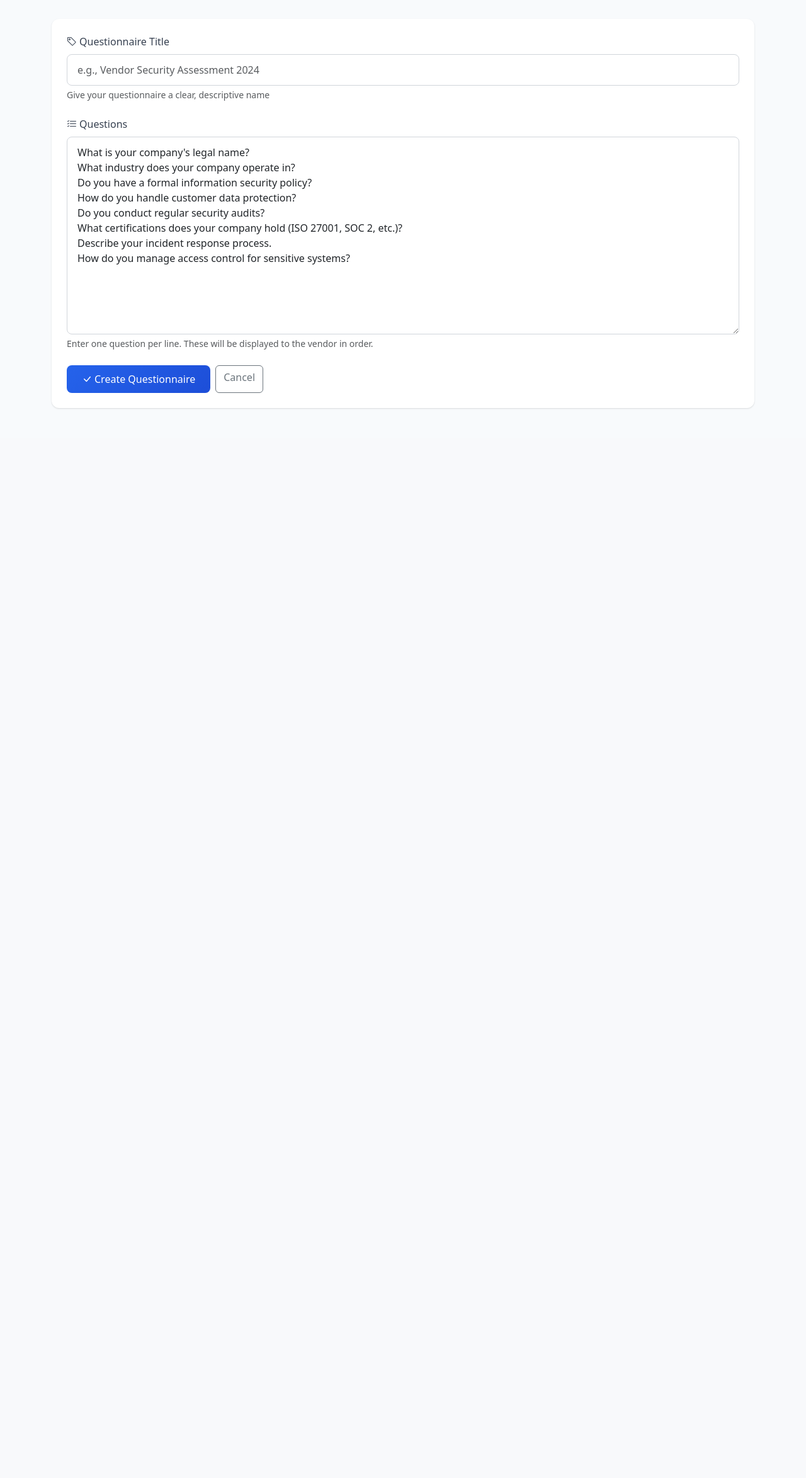
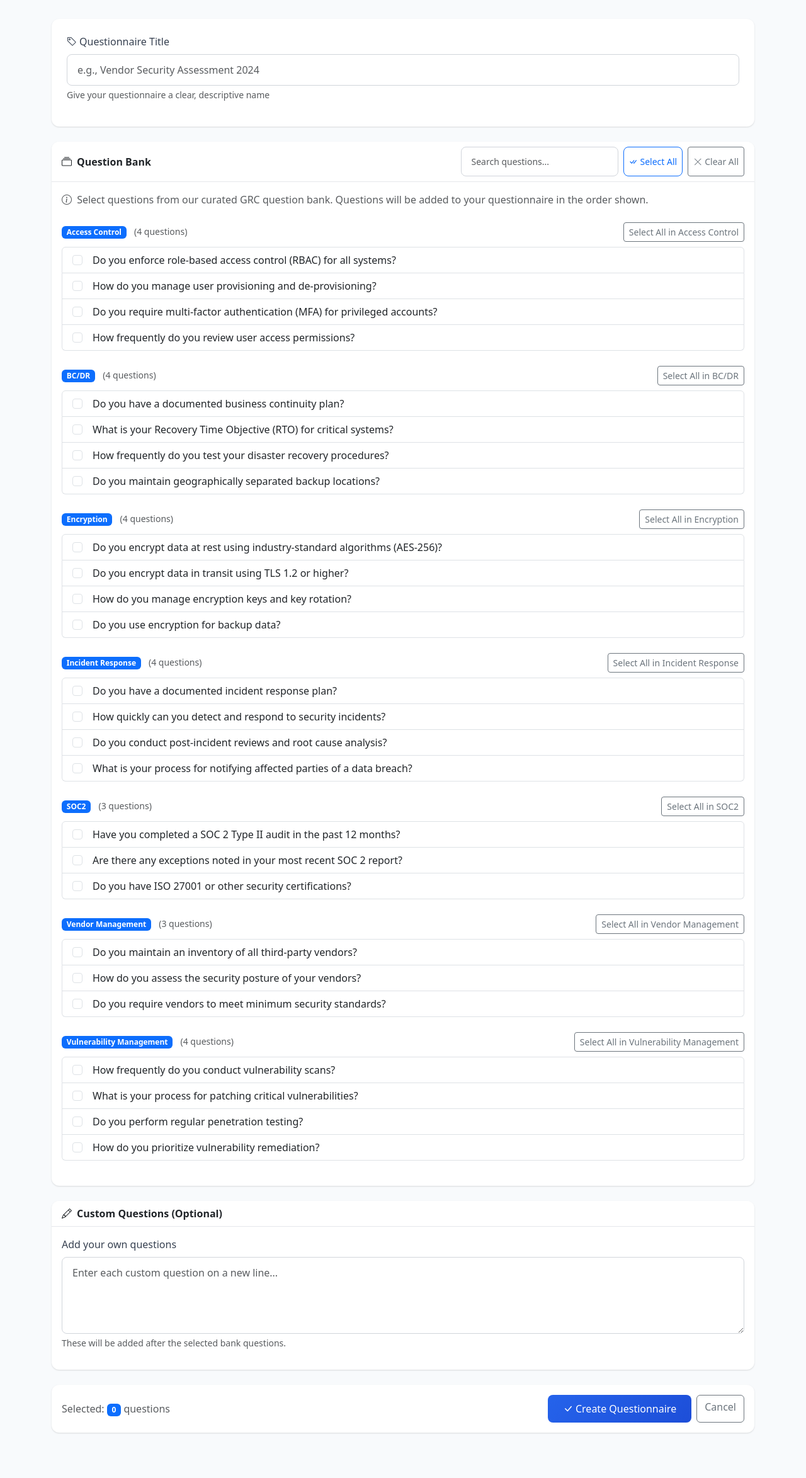
Before and after one commit to mbrynil/third-party-risk-questionnaire, a FastAPI app: page /create in a window 1280 px wide. Shown: the part 170-2517 px from the top of the page at 63% size. Before the commit the page ends 819 px from the top, so only its background shows below. Run offline with FastAPI, Linux system fonts and the light colour scheme.

Commit message:
Add a question bank for creating questionnaires
Introduce a QuestionBankItem model, seed the database with default questions, and update the questionnaire creation page to allow selection from a categorized question bank with search and select-all functionality.

Replit-Commit-Author: Agent
Replit-Commit-Session-Id: 615a8b8f-c147-4759-af81-70a03223fd6b
Replit-Commit-Checkpoint-Type: full_checkpoint
Replit-Commit-Event-Id: c41f13cb-91c3-459f-a323-60057f02fc9e
Replit-Commit-Screenshot-Url: https://storage.googleapis.com/screenshot-production-us-central1/802b7009-4459-4ebe-b95b-51d83740a11a/615a8b8f-c147-4759-af81-70a03223fd6b/YLbLI5v
Replit-Helium-Checkpoint-Created: true

```diff
--- a/main.py
+++ b/main.py
@@ -2,14 +2,16 @@ from fastapi import FastAPI, Request, Form, Depends, HTTPException
 from fastapi.responses import HTMLResponse, RedirectResponse
 from fastapi.templating import Jinja2Templates
 from sqlalchemy.orm import Session
+from typing import List, Optional
 import uuid
 
-from models import init_db, get_db, Questionnaire, Question, Response, Answer
+from models import init_db, get_db, seed_question_bank, Questionnaire, Question, Response, Answer, QuestionBankItem
 
 app = FastAPI(title="Third-Party Risk Questionnaire System")
 templates = Jinja2Templates(directory="templates")
 
 init_db()
+seed_question_bank()
 
 
 @app.get("/", response_class=HTMLResponse)
@@ -18,31 +20,76 @@ async def home(request: Request):
 
 
 @app.get("/create", response_class=HTMLResponse)
-async def create_questionnaire_page(request: Request):
-    return templates.TemplateResponse("create.html", {"request": request})
+async def create_questionnaire_page(request: Request, db: Session = Depends(get_db)):
+    question_bank = db.query(QuestionBankItem).filter(
+        QuestionBankItem.is_active == True
+    ).order_by(QuestionBankItem.category, QuestionBankItem.id).all()
+
+    categories = {}
+    for item in question_bank:
+        if item.category not in categories:
+            categories[item.category] = []
+        categories[item.category].append(item)
+
+    return templates.TemplateResponse("create.html", {
+        "request": request,
+        "categories": categories
+    })
 
 
 @app.post("/create")
 async def create_questionnaire(
     request: Request,
     title: str = Form(...),
-    questions: str = Form(...),
+    custom_questions: str = Form(""),
     db: Session = Depends(get_db)
 ):
+    form_data = await request.form()
+    question_ids = form_data.getlist("question_ids")
+
+    if not question_ids and not custom_questions.strip():
+        question_bank = db.query(QuestionBankItem).filter(
+            QuestionBankItem.is_active == True
+        ).order_by(QuestionBankItem.category, QuestionBankItem.id).all()
+        categories = {}
+        for item in question_bank:
+            if item.category not in categories:
+                categories[item.category] = []
+            categories[item.category].append(item)
+        return templates.TemplateResponse("create.html", {
+            "request": request,
+            "categories": categories,
+            "error": "Please select at least one question from the bank or add custom questions."
+        })
+
     token = str(uuid.uuid4())[:8]
 
     questionnaire = Questionnaire(title=title, token=token)
     db.add(questionnaire)
     db.flush()
 
-    question_lines = [q.strip() for q in questions.strip().split('\n') if q.strip()]
-    for i, q_text in enumerate(question_lines):
-        question = Question(
-            questionnaire_id=questionnaire.id,
-            question_text=q_text,
-            order=i
-        )
-        db.add(question)
+    order = 0
+    for qid in question_ids:
+        bank_item = db.query(QuestionBankItem).filter(QuestionBankItem.id == int(qid)).first()
+        if bank_item:
+            question = Question(
+                questionnaire_id=questionnaire.id,
+                question_text=bank_item.text,
+                order=order
+            )
+            db.add(question)
+            order += 1
+
+    if custom_questions.strip():
+        custom_lines = [q.strip() for q in custom_questions.strip().split('\n') if q.strip()]
+        for q_text in custom_lines:
+            question = Question(
+                questionnaire_id=questionnaire.id,
+                question_text=q_text,
+                order=order
+            )
+            db.add(question)
+            order += 1
 
     db.commit()
 
--- a/templates/create.html
+++ b/templates/create.html
@@ -8,10 +8,17 @@
     <p>Build a custom risk assessment questionnaire for your vendors</p>
 </div>
 
-<div class="card">
+{% if error %}
+<div class="alert alert-danger alert-dismissible fade show" role="alert">
+    <i class="bi bi-exclamation-triangle me-2"></i>{{ error }}
+    <button type="button" class="btn-close" data-bs-dismiss="alert"></button>
+</div>
+{% endif %}
+
+<form method="post" action="/create">
+    <div class="card mb-4">
         <div class="card-body p-4">
-        <form method="post" action="/create">
-            <div class="mb-4">
+            <div class="mb-3">
                 <label for="title" class="form-label">
                     <i class="bi bi-tag me-1"></i>Questionnaire Title
                 </label>
@@ -19,30 +26,149 @@
                        placeholder="e.g., Vendor Security Assessment 2024">
                 <div class="form-text">Give your questionnaire a clear, descriptive name</div>
             </div>
-
-            <div class="mb-4">
-                <label for="questions" class="form-label">
-                    <i class="bi bi-list-check me-1"></i>Questions
-                </label>
-                <textarea class="form-control" id="questions" name="questions" rows="12" required
-                          placeholder="Enter each question on a new line...">What is your company's legal name?
-What industry does your company operate in?
-Do you have a formal information security policy?
-How do you handle customer data protection?
-Do you conduct regular security audits?
-What certifications does your company hold (ISO 27001, SOC 2, etc.)?
-Describe your incident response process.
-How do you manage access control for sensitive systems?</textarea>
-                <div class="form-text">Enter one question per line. These will be displayed to the vendor in order.</div>
+        </div>
     </div>
 
+    <div class="card mb-4">
+        <div class="card-header d-flex justify-content-between align-items-center">
+            <span><i class="bi bi-collection me-2"></i>Question Bank</span>
+            <div class="d-flex gap-2">
+                <input type="text" class="form-control form-control-sm" id="searchQuestions"
+                       placeholder="Search questions..." style="width: 250px;">
+                <button type="button" class="btn btn-sm btn-outline-primary" onclick="selectAll()">
+                    <i class="bi bi-check-all me-1"></i>Select All
+                </button>
+                <button type="button" class="btn btn-sm btn-outline-secondary" onclick="deselectAll()">
+                    <i class="bi bi-x-lg me-1"></i>Clear All
+                </button>
+            </div>
+        </div>
+        <div class="card-body">
+            <p class="text-muted mb-4">
+                <i class="bi bi-info-circle me-1"></i>
+                Select questions from our curated GRC question bank. Questions will be added to your questionnaire in the order shown.
+            </p>
+
+            {% for category, items in categories.items() %}
+            <div class="category-section mb-4" data-category="{{ category }}">
+                <div class="d-flex justify-content-between align-items-center mb-2">
+                    <h6 class="mb-0">
+                        <span class="badge bg-primary me-2">{{ category }}</span>
+                        <small class="text-muted">({{ items|length }} questions)</small>
+                    </h6>
+                    <button type="button" class="btn btn-sm btn-outline-secondary"
+                            onclick="selectCategory('{{ category }}')">
+                        Select All in {{ category }}
+                    </button>
+                </div>
+                <div class="list-group">
+                    {% for item in items %}
+                    <label class="list-group-item list-group-item-action question-item" data-text="{{ item.text|lower }}">
+                        <div class="d-flex align-items-start">
+                            <input class="form-check-input me-3 mt-1 question-checkbox"
+                                   type="checkbox" name="question_ids" value="{{ item.id }}"
+                                   data-category="{{ category }}">
+                            <span>{{ item.text }}</span>
+                        </div>
+                    </label>
+                    {% endfor %}
+                </div>
+            </div>
+            {% endfor %}
+        </div>
+    </div>
+
+    <div class="card mb-4">
+        <div class="card-header">
+            <i class="bi bi-pencil me-2"></i>Custom Questions (Optional)
+        </div>
+        <div class="card-body">
+            <div class="mb-3">
+                <label for="custom_questions" class="form-label">Add your own questions</label>
+                <textarea class="form-control" id="custom_questions" name="custom_questions" rows="4"
+                          placeholder="Enter each custom question on a new line..."></textarea>
+                <div class="form-text">These will be added after the selected bank questions.</div>
+            </div>
+        </div>
+    </div>
+
+    <div class="card mb-4">
+        <div class="card-body">
+            <div class="d-flex justify-content-between align-items-center">
+                <div>
+                    <span class="text-muted">Selected: </span>
+                    <span id="selectedCount" class="badge bg-primary">0</span>
+                    <span class="text-muted"> questions</span>
+                </div>
                 <div class="d-flex gap-2">
                     <button type="submit" class="btn btn-primary">
                         <i class="bi bi-check-lg me-1"></i>Create Questionnaire
                     </button>
                     <a href="/" class="btn btn-outline-secondary">Cancel</a>
                 </div>
-        </form>
             </div>
         </div>
+    </div>
+</form>
+
+<script>
+document.addEventListener('DOMContentLoaded', function() {
+    updateSelectedCount();
+
+    document.querySelectorAll('.question-checkbox').forEach(function(checkbox) {
+        checkbox.addEventListener('change', updateSelectedCount);
+    });
+
+    document.getElementById('searchQuestions').addEventListener('input', function(e) {
+        const searchTerm = e.target.value.toLowerCase();
+        document.querySelectorAll('.question-item').forEach(function(item) {
+            const text = item.dataset.text;
+            if (text.includes(searchTerm)) {
+                item.style.display = '';
+            } else {
+                item.style.display = 'none';
+            }
+        });
+
+        document.querySelectorAll('.category-section').forEach(function(section) {
+            const visibleItems = section.querySelectorAll('.question-item:not([style*="display: none"])');
+            if (visibleItems.length === 0) {
+                section.style.display = 'none';
+            } else {
+                section.style.display = '';
+            }
+        });
+    });
+});
+
+function updateSelectedCount() {
+    const count = document.querySelectorAll('.question-checkbox:checked').length;
+    document.getElementById('selectedCount').textContent = count;
+}
+
+function selectAll() {
+    document.querySelectorAll('.question-checkbox').forEach(function(checkbox) {
+        if (checkbox.closest('.question-item').style.display !== 'none') {
+            checkbox.checked = true;
+        }
+    });
+    updateSelectedCount();
+}
+
+function deselectAll() {
+    document.querySelectorAll('.question-checkbox').forEach(function(checkbox) {
+        checkbox.checked = false;
+    });
+    updateSelectedCount();
+}
+
+function selectCategory(category) {
+    document.querySelectorAll('.question-checkbox[data-category="' + category + '"]').forEach(function(checkbox) {
+        if (checkbox.closest('.question-item').style.display !== 'none') {
+            checkbox.checked = true;
+        }
+    });
+    updateSelectedCount();
+}
+</script>
 {% endblock %}
```
Also changed, not shown: models.py (+51 -1 lines). Lines whose indentation alone changed are shown as unchanged.
